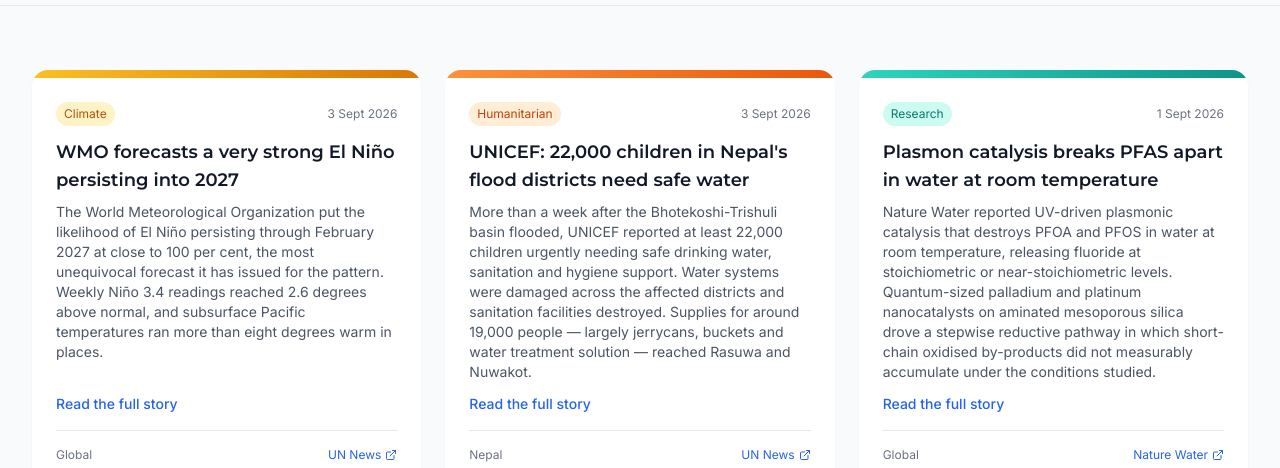
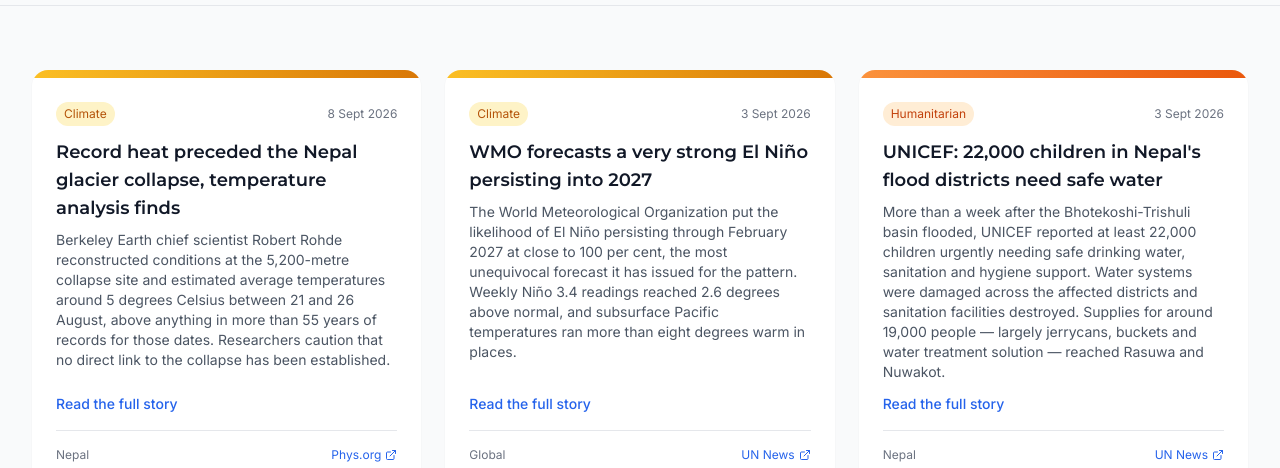
Before and after one commit to CLIFTONFLACK/hydrgel, a React (Vite) app: page /news in a window 1280 px wide. Shown: the part 484-952 px from the top of the page. Built offline with nearby package versions, Linux system fonts and the light colour scheme; no server answers.

Commit message:
Add newsroom item: Record heat preceded the Nepal glacier collapse, temperature analysis finds
Co-Authored-By: Claude Opus 5 <noreply@anthropic.com>
Claude-Session: https://claude.ai/code/session_01XYepukJ8pTsKEYNou9NQSb

```diff
--- a/src/data/news.ts
+++ b/src/data/news.ts
@@ -706,6 +706,17 @@ export const NEWS: NewsItem[] = [
     source: 'UN News',
     url: 'https://news.un.org/en/story/2026/09/1168269',
   },
+  {
+    id: '2026-09-08-nepal-glacier-heat-before-collapse',
+    date: '2026-09-08',
+    title: 'Record heat preceded the Nepal glacier collapse, temperature analysis finds',
+    summary:
+      'Berkeley Earth chief scientist Robert Rohde reconstructed conditions at the 5,200-metre collapse site and estimated average temperatures around 5 degrees Celsius between 21 and 26 August, above anything in more than 55 years of records for those dates. Researchers caution that no direct link to the collapse has been established.',
+    category: 'Climate',
+    region: 'Nepal',
+    source: 'Phys.org',
+    url: 'https://phys.org/news/2026-09-nepal-glacier-exceptional-collapse-deadly.html',
+  },
 ]
 
 /** Newest first. */
--- a/src/data/stories.ts
+++ b/src/data/stories.ts
@@ -536,4 +536,13 @@ export const STORIES: Record<string, string[]> = {
     'As access improves, the agency plans to scale up emergency water supply, household water treatment, water-quality monitoring, temporary sanitation and handwashing facilities, and hygiene and menstrual hygiene supplies. Ms. Akunga said restoring safe water and sanitation is not a one-week job, and that damaged pipelines, pumps and toilets need to be rebuilt to withstand future floods rather than simply returned to what they were. UNICEF also recorded at least 19 schools damaged and more than 10,000 school-age children needing psychosocial support and safe learning spaces.',
     'Why it matters to us: this is the shape of the problem our product exists for, and the response manifest describes it precisely. Between the day a river takes out a district\'s water system and the day that system is rebuilt — a span measured in months, not the week Ms. Akunga was careful to rule out — safe water is whatever a household can carry and treat itself. Jerrycans and treatment solution are the current answer, and they work, but they depend on an intact supply chain of consumables reaching communities whose roads have gone. The engineering question we care about is how much of that chain can be collapsed into a single item light enough to airlift and simple enough to use without instruction.',
   ],
+
+  '2026-09-08-nepal-glacier-heat-before-collapse': [
+    'A temperature reconstruction of the mountain section whose collapse triggered the 26 August floods in Nepal and China has found conditions with no precedent in the modern record. Robert Rohde, chief scientist at the independent Berkeley Earth organisation in California, estimated average temperatures of around 5 degrees Celsius at the 5,200-metre glacier site between 21 and 26 August. Over the same six days of the year, the figure had not exceeded 4.0 degrees in more than 55 years of recording. Rohde worked from the Copernicus programme\'s ERA5 climate model and a network of 14 high-altitude weather stations sited between 9 and 140 kilometres from the collapsed glacier.',
+    'The site has warmed by roughly 1.8 degrees over that six-day window since the mid-twentieth century. Without the additional heat brought by climate change, Rohde calculated for AFP, a comparable temperature pattern would probably occur only once in a few thousand years. The collapse also fell within the Langtang region\'s fourth-hottest summer on record, according to AFP\'s analysis of Copernicus observations reaching back to 1970.',
+    'The mechanism researchers point to is not melting ice so much as the frozen ground behind it. Permafrost acts as a cement holding high rock faces together, and its degradation makes them unstable. The French climatologist Valerie Masson-Delmotte said hot conditions of this kind can also explain permafrost thaw and a combined slope and glacier collapse.',
+    'Liquid water is the other half of it. Satellite images showed significant snowmelt in the days before the disaster. Etienne Berthier, a glaciologist at the French research agency CNRS, described that as a substantial source of water able to infiltrate fractures in the mountain and facilitate landslides.',
+    'None of this yet amounts to a proven chain of cause, and no direct link between the heat and the collapse has been established. Kristen Cook, a geomorphologist at Grenoble Alpes University, told AFP it is not as straightforward as high temperature equalling collapse, and that if temperature acted as a trigger it appears to have waited until the rock was right at the tipping point. Researchers are now examining small movements observed in the mountain in the years beforehand and how those interacted with changing temperatures. Rohde said that showing the rock near the fracture plane had been significantly weakened by meltwater or permafrost thaw, or both, would be the smoking gun.',
+    'Why it matters to us: this is a hazard nothing we make can prevent, and it would be dishonest to imply otherwise. Where it touches our work is the warning problem. A flood generated by rock and ice failing at 5,200 metres arrives in valleys that have recorded no unusual weather, so the hours of notice that rainfall gives are simply absent — and the water systems below are destroyed before anyone knows to act. If the trigger is a rock face quietly losing the frozen cement that held it together, the forecast that would help does not exist yet. That leaves treatment capability you can carry to people afterwards doing the work that early warning could not.',
+  ],
 }
```
